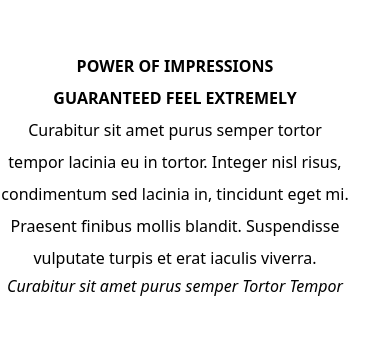
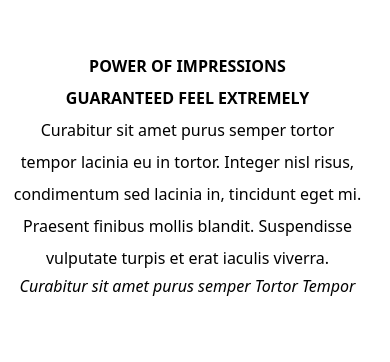
Before and after one commit to funmidorcas/dorcasadeniji, a plain HTML site: page home.html in a window 390 px wide. Shown: the part 501-863 px from the top of the page. Drawn offline with nearby package versions, Linux system fonts and the light colour scheme; files that its build step writes are made by us from their sources.

```diff
--- a/home.html
+++ b/home.html
@@ -8,7 +8,7 @@
     <script src="https://kit.fontawesome.com/c6de6d7637.js" crossorigin="anonymous"></script>
     <link rel="stylesheet" href="main.css">
 </head>
-<body class="font-sans lg:w-full w-[350px]">
+<body class="font-sans lg:w-full w-[375px]">
     <header class="lg:flex lg:fixed lg:bg-gray-200 lg:p-5 lg:justify-between lg:z-10 lg:h-24 lg:w-full hidden">
         <div class="w-48">
             <img src="https://encrypted-tbn0.gstatic.com/images?q=tbn:ANd9GcQ7gJ_eRWLKAV4uBnMPeDDM6Xq-EbmYkakbEw&s" alt="Logo">
```
